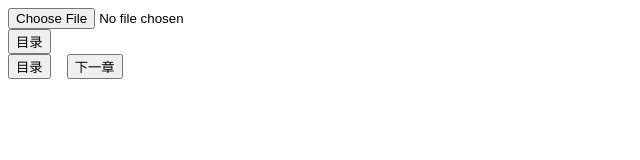
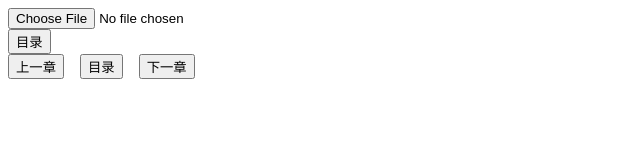
Before and after one commit to chen172/reader, a plain HTML site: page index.html in a window 1280 px wide. Shown: the whole page, without its empty margins (0-640 px from the left). Drawn offline with Linux system fonts and the light colour scheme.

Commit message:
add preChapter

```diff
--- a/index.html
+++ b/index.html
@@ -12,6 +12,7 @@
     <button onclick="catalog()">目录</button>
 
     <div id="content" class='contentStyle' style="font-size: 25px; color: rgb(0, 0, 0); background-color:#e6f3ff;"></div>
+    <button onclick="preChapter()">上一章</button>&nbsp;&nbsp;&nbsp;
     <button onclick="catalog()">目录</button>&nbsp;&nbsp;&nbsp;
     <button onclick="nextChapter()">下一章</button>
 
--- a/scripts/reader.js
+++ b/scripts/reader.js
@@ -61,8 +61,21 @@ document.getElementById('inputfile').addEventListener('change', function () {
     //reader.readAsText(this.files[0]);
 })
 
+function preChapter() {
+    document.getElementById('content').innerHTML = '';
+    // chapter name
+    document.getElementById('content').innerHTML += `<p style="text-align:center">` + fileContentArray[chapters[chapterNo-2]] + `</p>`;
+    for (var line = chapters[chapterNo-2]+1; line < chapters[chapterNo-1]; line++) {
+        document.getElementById('content').innerHTML += `<p>` + fileContentArray[line] + `</p>`;
+    }
+    chapterNo -= 1;
+    // scroll to top
+    window.scrollTo(0, 0);
+}
+
 function nextChapter() {
     document.getElementById('content').innerHTML = '';
+    // chapter name
     document.getElementById('content').innerHTML += `<p style="text-align:center">` + fileContentArray[chapters[chapterNo]] + `</p>`;
     for (var line = chapters[chapterNo]+1; line < chapters[chapterNo+1]; line++) {
         document.getElementById('content').innerHTML += `<p>` + fileContentArray[line] + `</p>`;
```
